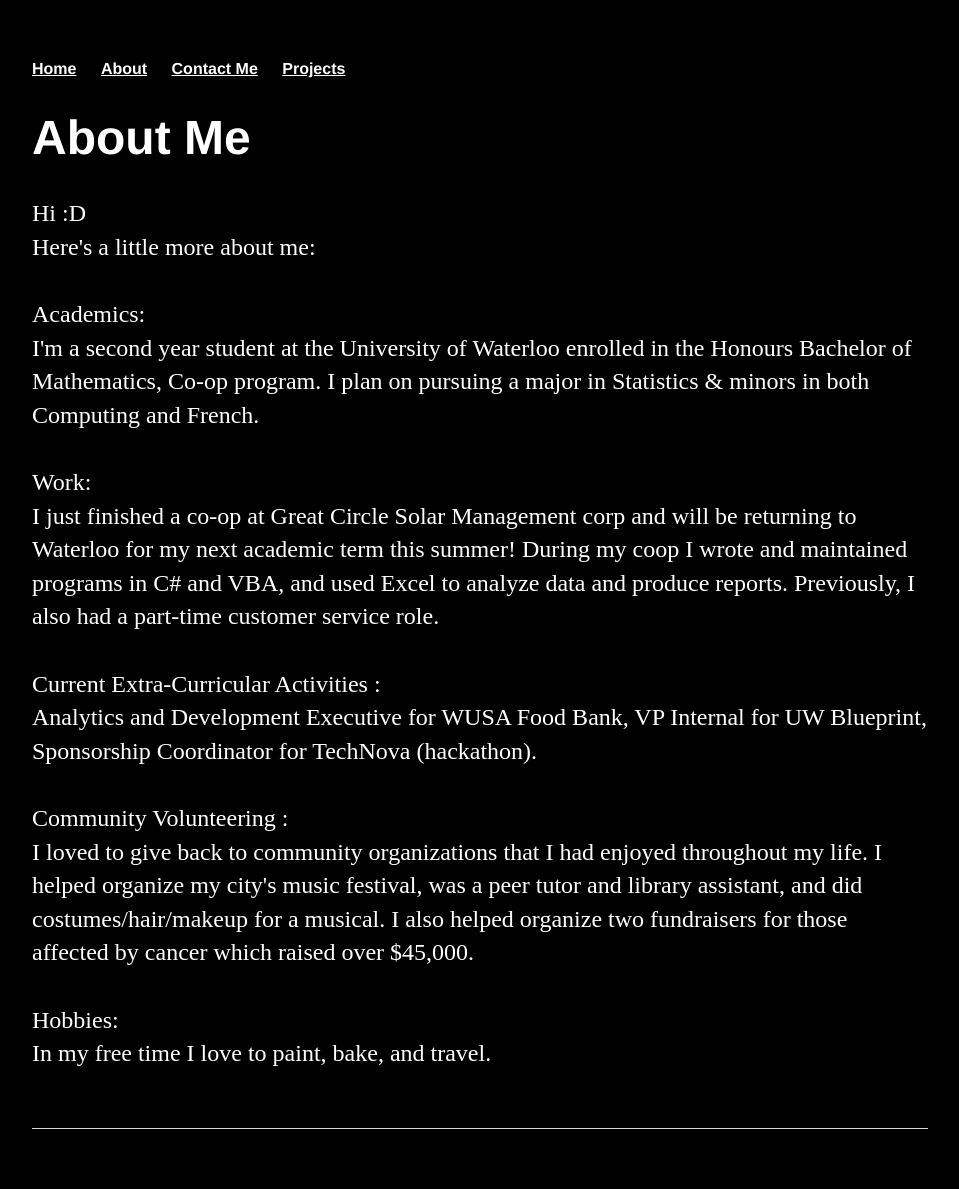
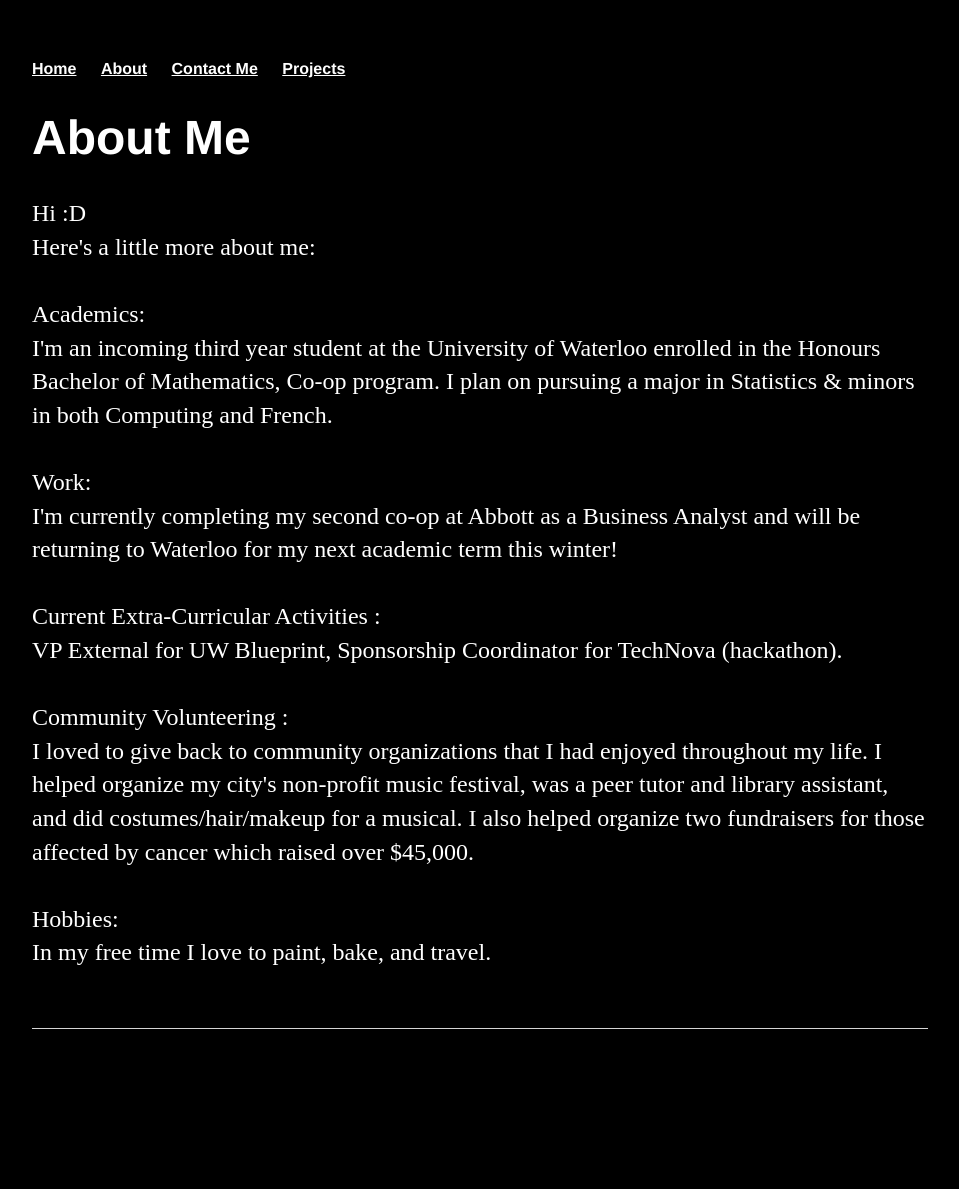
Before and after one commit to rachel-scott/rachel-scott.github.io, a Jekyll site: the page built from about/index.html, in a window 1280 px wide. Shown: the whole page, without its empty margins (160-1119 px from the left). Built offline with Jekyll 4.4.1, drawn with Linux system fonts in a browser that asks for light colours; after the commit the page ends 1089 px from its top, so only the background shows below that.

Commit message:
Update index.html

```diff
--- a/about/index.html
+++ b/about/index.html
@@ -9,21 +9,19 @@ title: Rachel Scott
 		Here's a little more about me:
 		<br><br>
 		Academics: <br>
-		I'm a second year student at the University of Waterloo enrolled in the
+		I'm an incoming third year student at the University of Waterloo enrolled in the
 		Honours Bachelor of Mathematics, Co-op program. I plan on pursuing a major in Statistics & minors in both Computing and French.
 		<br><br>
 
 		Work: <br>
-		I just finished a co-op at Great Circle Solar Management corp and will be returning to Waterloo for my next academic term this summer!
-		During my coop I wrote and maintained programs in C# and VBA, and used Excel to analyze data and produce reports.
-		Previously, I also had a part-time customer service role.
+		I'm currently completing my second co-op at Abbott as a Business Analyst and will be returning to Waterloo for my next academic term this winter!
 
 		<br><br>
 		Current Extra-Curricular Activities : <br>
-		Analytics and Development Executive for WUSA Food Bank, VP Internal for UW Blueprint, Sponsorship Coordinator for TechNova (hackathon).
+		VP External for UW Blueprint, Sponsorship Coordinator for TechNova (hackathon).
 		<br><br>
 		Community Volunteering : <br>
-		I loved to give back to community organizations that I had enjoyed throughout my life. I helped organize my city's
+		I loved to give back to community organizations that I had enjoyed throughout my life. I helped organize my city's non-profit
 		music festival, was a peer tutor and library assistant, and did costumes/hair/makeup for a musical.
 		I also helped organize two fundraisers for those affected by cancer which raised over $45,000.
 		<br><br>
```
